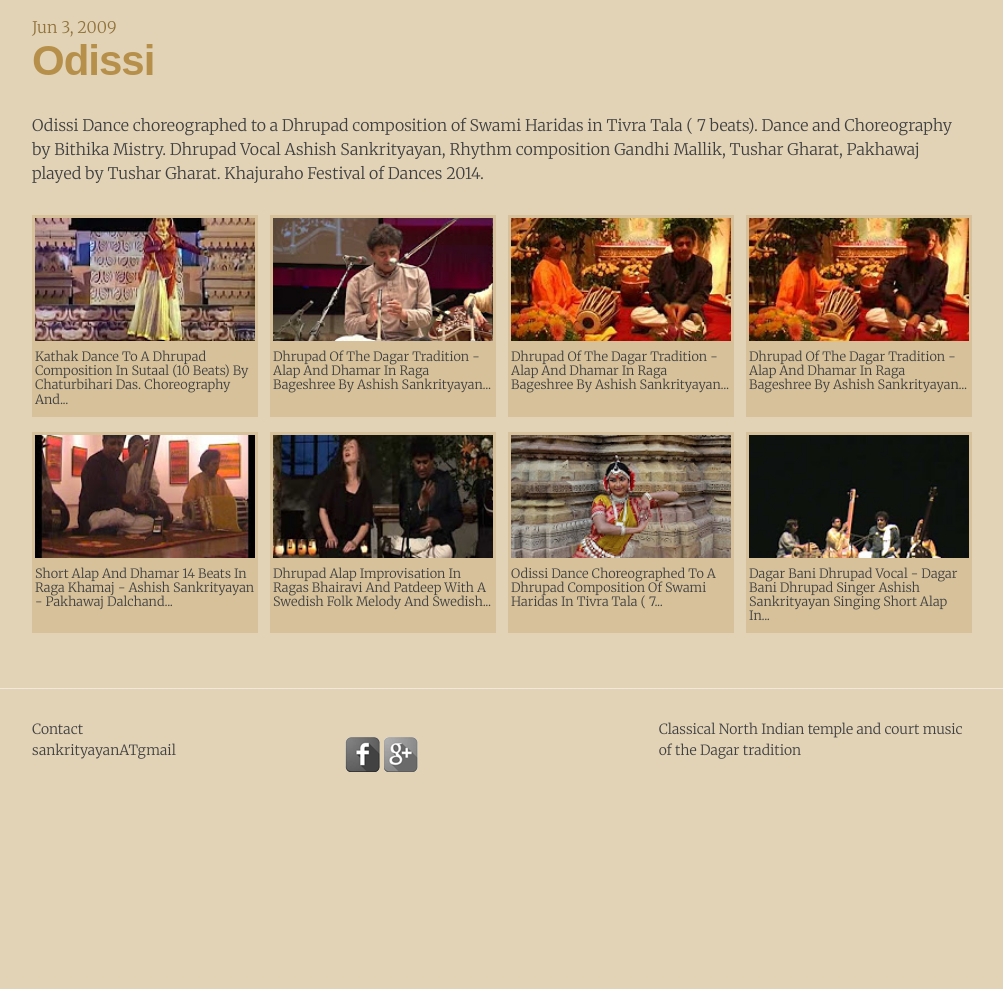
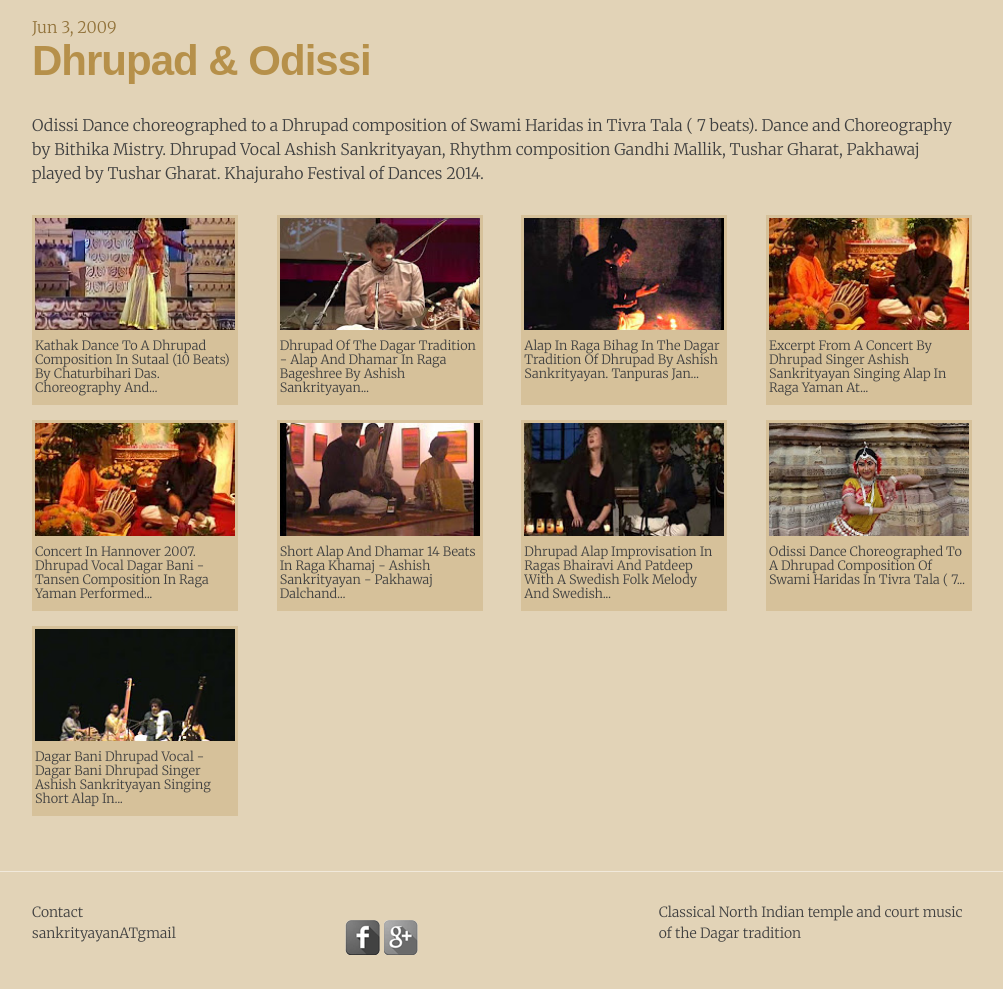
Before and after one commit to sama66/q3, a Jekyll site: the page built from _posts/videos/2014-03-27-odissi.markdown, in a window 1280 px wide. Shown: the part 750-1739 px from the top of the page, without its empty margins (138-1141 px from the left). Built offline with Jekyll 4.4.1, drawn with Linux system fonts in a browser that asks for light colours; some web fonts are replaced; before the commit the page ends 1556 px from its top, so only the background shows below that.

Commit message:
video folder + responsive

```diff
--- a/_posts/2013-01-13-raga-yaman-1.markdown
+++ /dev/null
@@ -1,10 +0,0 @@
----
-layout:     videos
-title:      Alap Yaman Shloka/Mantra Syllables
-date:       2013-01-13 21:20:52
-tags:       [ vocal, dhamar, bageshree, concert ]
-categories: recordings
-img:        chowtaal-raga-yaman.jpg
-video:      <iframe width="640" height="480" src="https://www.youtube.com/embed/6ZA5QOp_yjk" frameborder="0" allowfullscreen></iframe>
----
-Dhrupad of the Dagar Tradition - Alap and Dhamar in Raga Bageshree by Ashish Sankrityayan of Dhrupad Kendra Bhopal. Pakhawaj Mohan Shyam Sharma, Tanpura Anatolius Lomonosov. Riga Latvia 14th November 2012.
--- a/_posts/2013-01-13-raga-yaman-2.markdown
+++ /dev/null
@@ -1,10 +0,0 @@
----
-layout:     videos
-title:      Dhrupad Chowtal Raga Yaman
-date:       2013-01-13 21:20:52
-tags:       [ vocal, dhamar, bageshree, concert ]
-categories: recordings
-img:        raga-yaman.jpg
-video:      <iframe width="640" height="480" src="https://www.youtube.com/embed/may0R89gojw" frameborder="0" allowfullscreen></iframe>
----
-Dhrupad of the Dagar Tradition - Alap and Dhamar in Raga Bageshree by Ashish Sankrityayan of Dhrupad Kendra Bhopal. Pakhawaj Mohan Shyam Sharma, Tanpura Anatolius Lomonosov. Riga Latvia 14th November 2012.
--- /dev/null
+++ b/_posts/videos/2013-01-11-raga-yaman-2.markdown
@@ -0,0 +1,10 @@
+---
+layout:     videos
+title:      Dhrupad Chowtal Raga Yaman
+date:       2013-01-11 21:20:52
+tags:       [ vocal, yaman ]
+categories: recordings
+img:        chowtaal-raga-yaman.jpg
+video:      <iframe width="640" height="480" src="https://www.youtube.com/embed/may0R89gojw" frameborder="0" allowfullscreen></iframe>
+---
+Concert in Hannover 2007. Dhrupad Vocal Dagar Bani - Tansen composition in Raga Yaman performed by Dhrupad singer Ashish Sankrityayan pakhawaj by Udhav Shinde Apegaonkar. Excerpt from a concert at the Friedenspalast Sophienstrasse Hannover in March 2007. The concert was in natural accoustics without the use of mikes and amplification.
--- /dev/null
+++ b/_posts/videos/2013-01-13-raga-yaman-1.markdown
@@ -0,0 +1,10 @@
+---
+layout:     videos
+title:      Alap Yaman Shloka/Mantra Syllables
+date:       2013-01-13 21:20:52
+tags:       [ vocal, yaman ]
+categories: recordings
+img:        raga-yaman.jpg
+video:      <iframe width="640" height="480" src="https://www.youtube.com/embed/6ZA5QOp_yjk" frameborder="0" allowfullscreen></iframe>
+---
+Excerpt from a concert by Dhrupad singer Ashish Sankrityayan singing Alap in raga Yaman at the Friedenspalst Sophienstrasse Hannover in March 2007 using the syllable of sholka / mantra hari om narayan. The concert was in natural accoustics without the use of mikes and amplification. This is a part of the Alap in moderate tempo (madhya laya). The pakhawaj accompanist on the left is Udhav Shinde son and disciple of pakhawaj maestro Shankarrao Shinde Apegaonkar
--- a/_posts/2014-03-27-odissi.markdown
+++ b/_posts/videos/2014-03-27-odissi.markdown
@@ -1,6 +1,6 @@
 ---
 layout:     videos
-title:      Odissi
+title:      Dhrupad & Odissi
 date:       2009-06-03 21:20:52
 tags:       [ vocal, odissi, dance, khajurao, concert ]
 categories: recordings
--- a/_posts/2014-03-29-kathak.markdown
+++ b/_posts/videos/2014-03-29-kathak.markdown
@@ -5,6 +5,6 @@
 tags:       [ vocal, kathak, dance, khajurao, concert ]
 categories: recordings
 img:        kathak-khajurao-festival.jpg
-video:      <iframe width="640" height="480" src="https://www.youtube.com/embed/SBzzwsy2wdI" frameborder="0" allowfullscreen></iframe>
+video:      <iframe width="960" height="720" src="https://www.youtube.com/embed/WTEzsYfIyVk?rel=0" frameborder="0" allowfullscreen></iframe>
 ---
 Kathak Dance to a Dhrupad composition in Sutaal (10 beats) by Chaturbihari Das. Choreography and Dance Vidyagauri Adkar. Dhrupad vocal Ashish Sankrityayan. Pakhawaj Tushar Gharat. Khajuraho Dance Festival 2014. (reposted after audio and video processing)
--- /dev/null
+++ b/_posts/videos/2015-09-30-raga-bihag.markdown
@@ -0,0 +1,10 @@
+---
+layout:     videos
+title:      Alap in Raga Bihag
+date:       2013-01-13 21:20:52
+tags:       [ vocal, bihag, concert ]
+categories: recordings
+img:        raga-bihag.jpg
+video:      <iframe width="560" height="315" src="https://www.youtube.com/embed/E4l_J877tdk?rel=0" frameborder="0" allowfullscreen></iframe>
+---
+Alap in Raga Bihag in the Dagar tradition of Dhrupad by Ashish Sankrityayan. Tanpuras Jan Skydebjerg, Annelene Oestergard. Tinkuy Center, Skyttegade 3 Copenhagen. 18th September 2015
--- a/_sass/_video.scss
+++ b/_sass/_video.scss
@@ -7,9 +7,10 @@
     background: $title-color;
     font-size: 0.8em;
     line-height: 1.1;
-    width: 220px;
+    flex: 0 1 200px;
     padding: 3px;
     margin-bottom: 15px;
+    transition: background 1s;
 
     p {
       margin: 8px 0;
@@ -18,5 +19,9 @@
     img {
       width: 100%;
     }
+    &:hover {
+      background: darken($background-color, 30%);
+      color: white;
+    }
   }
 }
```
Also changed, not shown: _includes/homepage.html (+9 -1 lines), _posts/videos/2009-06-03-Dhrupad-Alap-Raga-Bageshree.markdown (renamed from _posts/2009-06-03-Dhrupad-Alap-Raga-Bageshree.markdown), _posts/videos/2010-05-25-swedish-folk-kulning.markdown (renamed from _posts/2010-05-25-swedish-folk-kulning.markdown), _posts/videos/2011-05-01-dhamar-raga-khamaj.markdown (renamed from _posts/2011-05-01-dhamar-raga-khamaj.markdown), _posts/videos/2013-03-04-Dhrupad-Alap-Raga-Bageshree-1.markdown (renamed from _posts/2013-03-04-Dhrupad-Alap-Raga-Bageshree-1.markdown).
